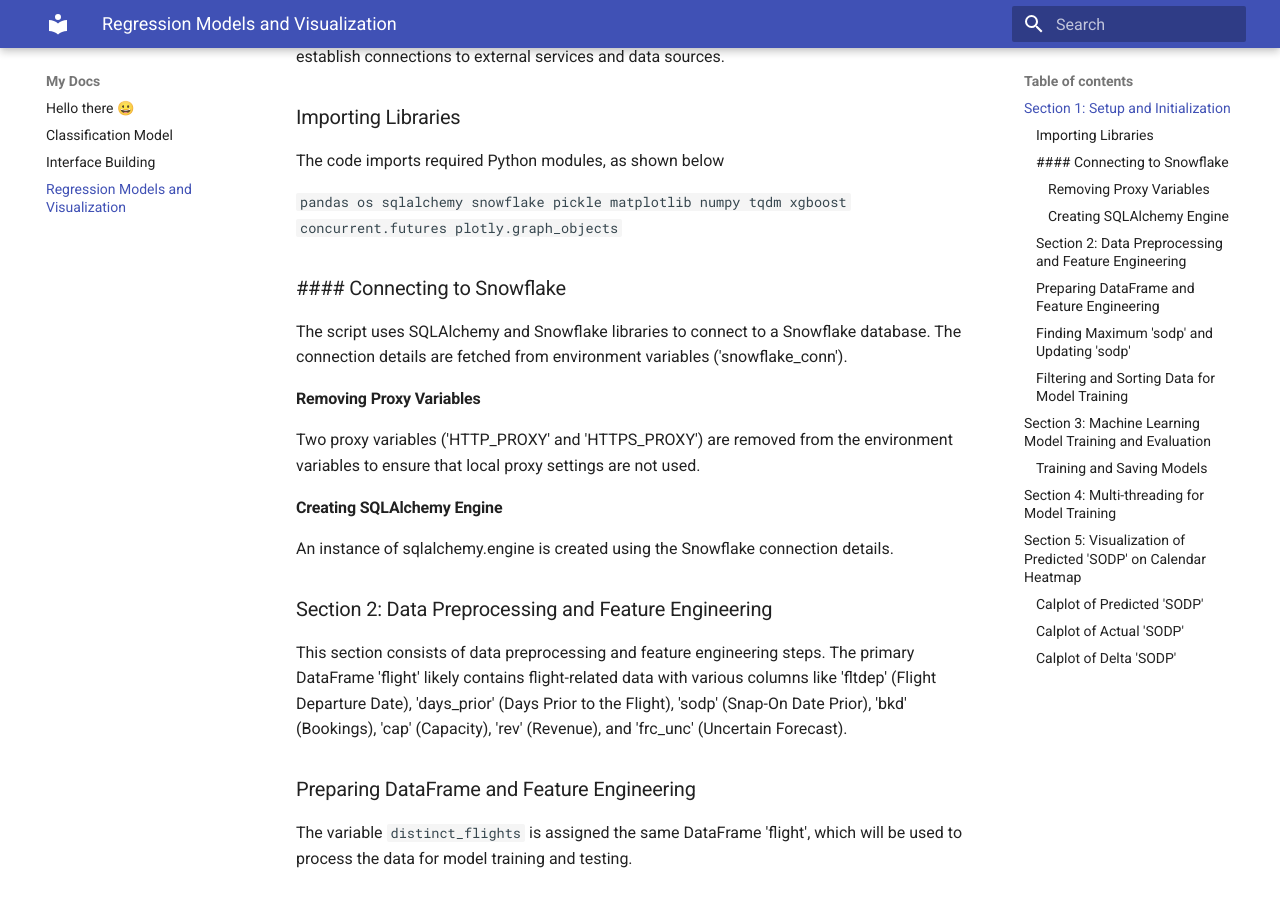
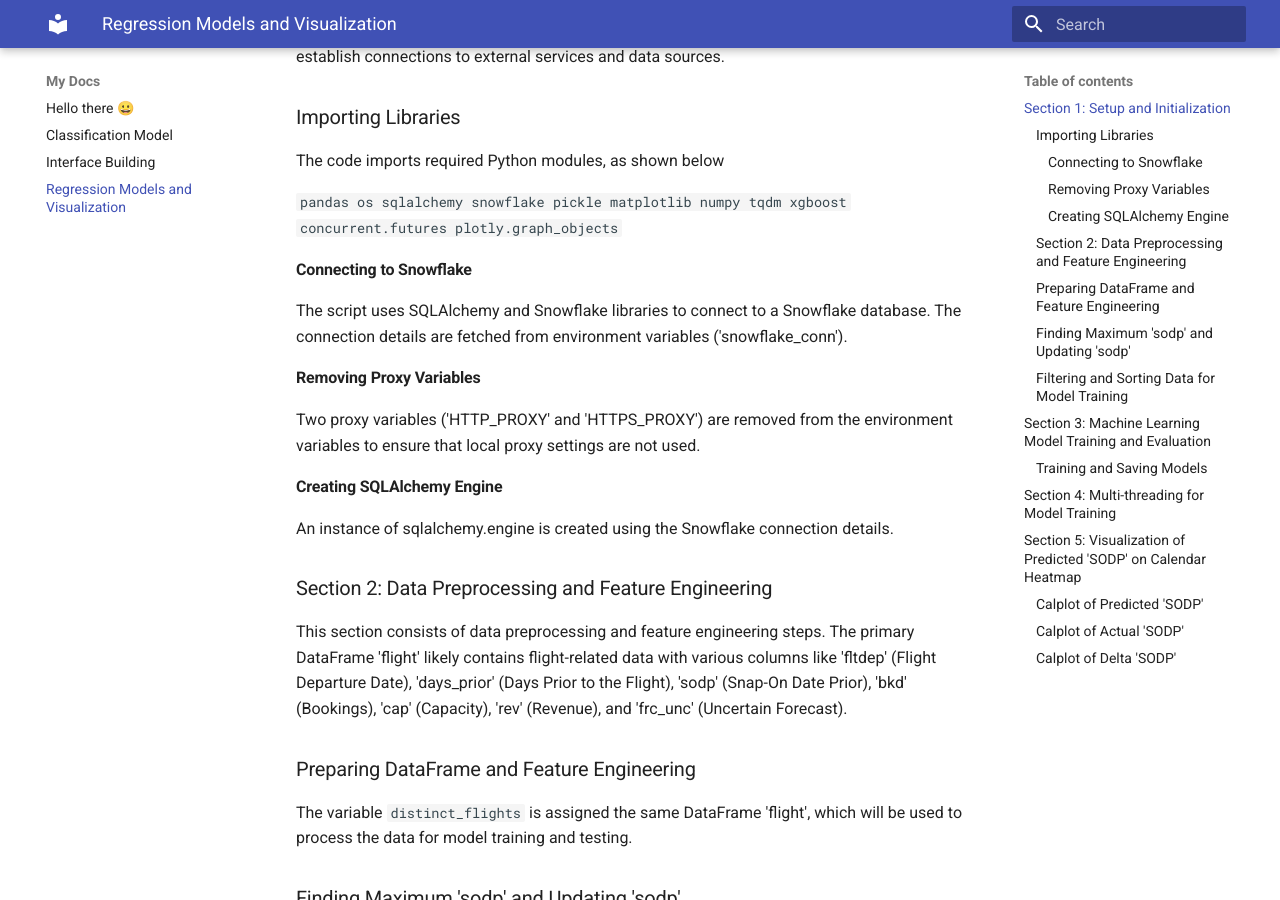
Before and after one commit to Secret-Ambush/SODP-project-Documentation, an MkDocs documentation site: the page built from docs/Regression Models and Visualization.md, in a window 1280 px wide and 900 px high, scrolled down 380 px. Built offline with MkDocs 1.6.1 and Material for MkDocs 9.7.7, drawn with Linux system fonts in a browser that asks for light colours.

Commit message:
CHANGE TO docs

```diff
--- a/docs/Regression Models and Visualization.md
+++ b/docs/Regression Models and Visualization.md
@@ -24,7 +24,7 @@ plotly.graph_objects`
 
 
 
-### #### Connecting to Snowflake
+#### Connecting to Snowflake
 
 The script uses SQLAlchemy and Snowflake libraries to connect to a Snowflake database. The connection details are fetched from environment variables ('snowflake_conn').
 
```
Also changed, not shown: site/Regression Models and Visualization/index.html, site/search/search_index.json, 1 other file.
